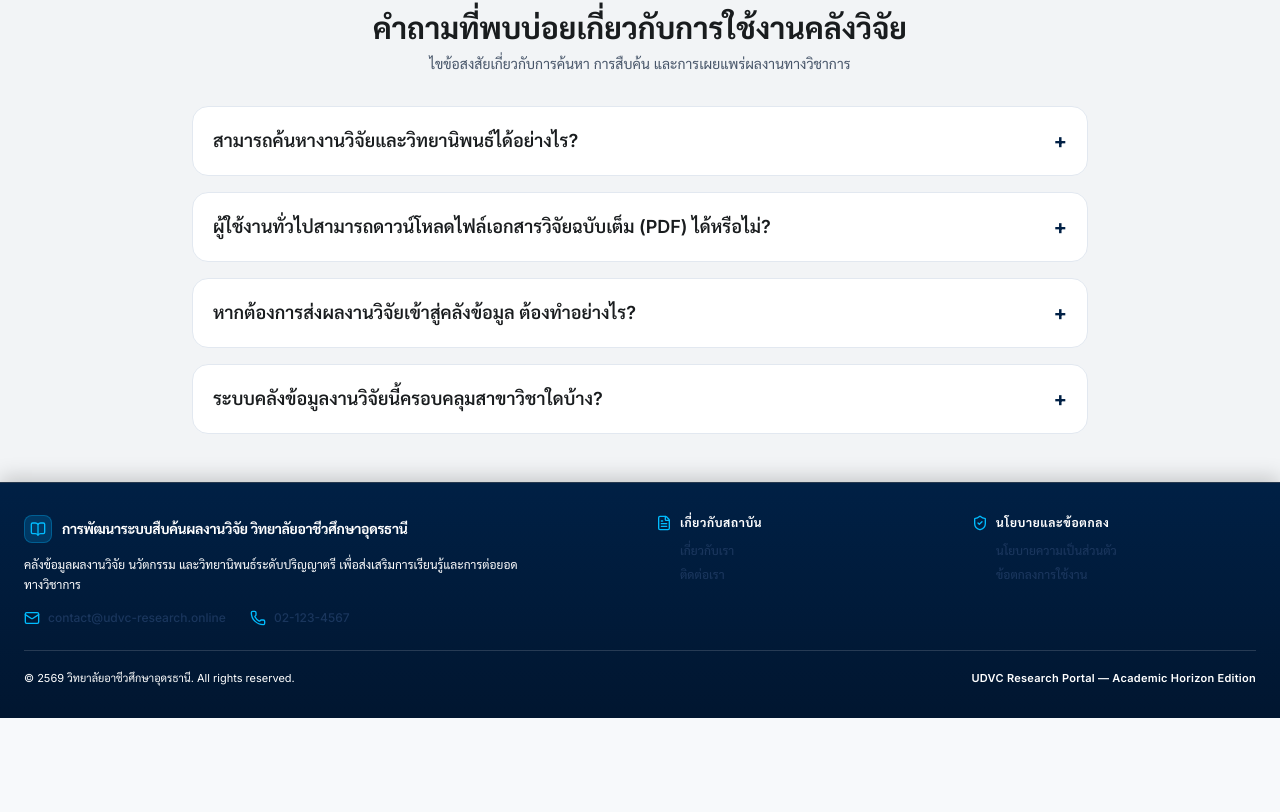
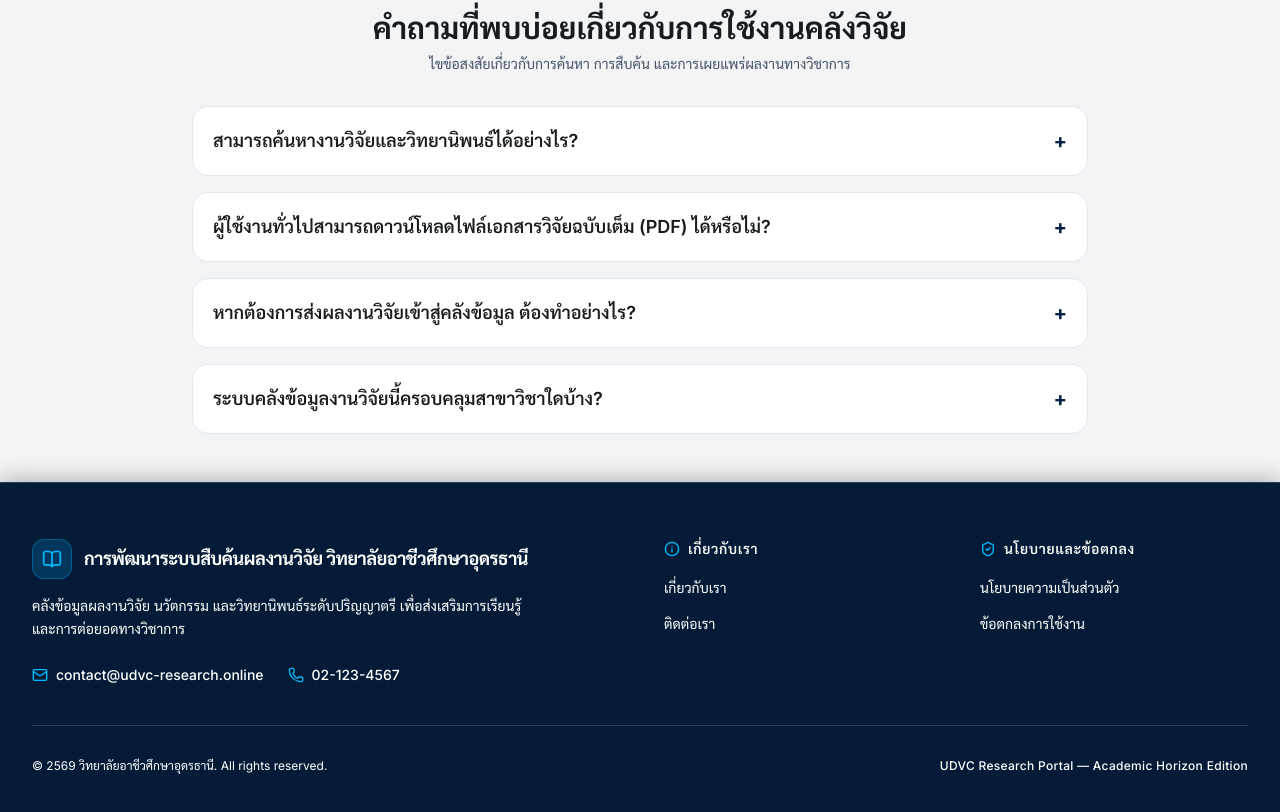
Before and after one commit to USer99pro/final_project_FontEnd, a React (Vite) app: page / in a window 1280 px wide. Shown: the part 2170-2982 px from the top of the page. Before the commit the page ends 2888 px from the top, so only its background shows below. Built offline with nearby package versions, Linux system fonts and the light colour scheme; no server answers.

Commit message:
feat: add public footer component with navigation and contact information

```diff
--- a/src/components/public/PublicFooter.jsx
+++ b/src/components/public/PublicFooter.jsx
@@ -1,87 +1,119 @@
 import { Link } from 'react-router-dom';
-import { BookOpen, Mail, Phone, ShieldCheck, FileText } from 'lucide-react';
+import { BookOpen, Mail, Phone, Info, ShieldCheck } from 'lucide-react';
 
 /**
- * PublicFooter — Academic Intelligence design following DESIGN Footer.md guidelines (Pure White List Items)
+ * PublicFooter — Modern Academic Research Portal Footer
+ * Compliant with udvc_research_portal_footer_spec.md
  */
 export default function PublicFooter() {
   const currentYear = new Date().getFullYear() + 543;
 
   return (
-    <footer className="bg-gradient-to-b from-[#002045] to-[#011630] text-white w-full mt-auto border-t border-white/15 shadow-[0_-4px_20px_rgba(0,0,0,0.2)] text-xs">
-      <div className="max-w-7xl mx-auto px-4 md:px-6 py-6 md:py-8">
-        {/* Main Grid: 3 Columns */}
-        <div className="grid grid-cols-1 md:grid-cols-12 gap-8 pb-6 border-b border-white/15 items-start">
+    <footer className="bg-[#031B36] text-white w-full mt-auto border-t border-white/15 shadow-[0_-4px_20px_rgba(0,0,0,0.25)] [&_a]:text-white">
+      <div className="max-w-7xl mx-auto px-4 sm:px-6 lg:px-8 py-10 md:py-14">
+        {/* Main Grid: Brand (6 cols), About (3 cols), Policy (3 cols) */}
+        <div className="grid grid-cols-1 md:grid-cols-12 gap-8 lg:gap-12 pb-8 md:pb-10 border-b border-white/15">
 
-          {/* Col 1: Institutional Branding & Contact Info (6 Cols) */}
-          <div className="md:col-span-6 flex flex-col gap-3">
-            <div className="flex items-center gap-2.5 font-bold text-sm text-white">
-              <div className="w-7 h-7 rounded-lg bg-sky-500/20 border border-sky-400/30 flex items-center justify-center text-sky-400 shrink-0">
-                <BookOpen className="w-4 h-4" />
+          {/* Brand Section (6 Columns) */}
+          <div className="md:col-span-6 flex flex-col gap-4">
+            <div className="flex items-start sm:items-center gap-3">
+              <div className="w-10 h-10 rounded-xl bg-sky-500/20 border border-sky-400/30 flex items-center justify-center text-sky-400 shrink-0 shadow-inner">
+                <BookOpen className="w-5 h-5" aria-hidden="true" />
               </div>
-              <span className="text-white font-bold text-sm tracking-tight">
+              <h2 className="text-base sm:text-lg font-bold text-white tracking-tight leading-snug">
                 การพัฒนาระบบสืบค้นผลงานวิจัย วิทยาลัยอาชีวศึกษาอุดรธานี
-              </span>
+              </h2>
             </div>
 
-            <p className="text-white text-xs leading-relaxed max-w-lg font-normal">
+            <p className="text-white text-sm leading-relaxed max-w-lg font-normal">
               คลังข้อมูลผลงานวิจัย นวัตกรรม และวิทยานิพนธ์ระดับปริญญาตรี เพื่อส่งเสริมการเรียนรู้และการต่อยอดทางวิชาการ
             </p>
 
-            <div className="flex flex-wrap items-center gap-x-6 gap-y-2 pt-1 text-xs text-white">
-              <span className="inline-flex items-center gap-2 text-white">
-                <Mail className="w-4 h-4 text-sky-400" />
-                <a href="mailto:contact@udvc-research.online" className="text-white hover:text-sky-300 transition-colors font-medium">
+            {/* Contact Information */}
+            <address className="not-italic flex flex-col sm:flex-row sm:flex-wrap items-start sm:items-center gap-x-6 gap-y-2.5 pt-2 text-sm text-white">
+              <div className="inline-flex items-center gap-2">
+                <Mail className="w-4 h-4 text-sky-400 shrink-0" aria-hidden="true" />
+                <a
+                  href="mailto:contact@udvc-research.online"
+                  className="!text-white hover:!text-sky-300 font-medium transition-colors duration-200 break-all focus-visible:outline-none focus-visible:ring-2 focus-visible:ring-sky-400 focus-visible:ring-offset-2 focus-visible:ring-offset-[#031B36] rounded"
+                >
                   contact@udvc-research.online
                 </a>
-              </span>
-              <span className="inline-flex items-center gap-2 text-white">
-                <Phone className="w-4 h-4 text-sky-400" />
-                <a href="tel:021234567" className="text-white hover:text-sky-300 transition-colors font-medium">
+              </div>
+              <div className="inline-flex items-center gap-2">
+                <Phone className="w-4 h-4 text-sky-400 shrink-0" aria-hidden="true" />
+                <a
+                  href="tel:021234567"
+                  className="!text-white hover:!text-sky-300 font-medium transition-colors duration-200 focus-visible:outline-none focus-visible:ring-2 focus-visible:ring-sky-400 focus-visible:ring-offset-2 focus-visible:ring-offset-[#031B36] rounded"
+                >
                   02-123-4567
                 </a>
-              </span>
               </div>
+            </address>
           </div>
 
-          {/* Col 2: About Navigation (3 Cols) */}
-          <div className="md:col-span-3 flex flex-col gap-3">
-            <span className="font-bold text-xs text-white uppercase tracking-wider flex items-center gap-2">
-              <FileText className="w-4 h-4 text-sky-400" />
-              เกี่ยวกับสถาบัน
-            </span>
-            <div className="flex flex-col gap-2 pl-6">
-              <Link to="/about" className="text-white hover:text-sky-300 hover:underline transition-colors font-medium">
+          {/* About Section (3 Columns) */}
+          <nav className="md:col-span-3 flex flex-col gap-4" aria-label="เกี่ยวกับเรา">
+            <h3 className="font-semibold text-sm text-white uppercase tracking-wider flex items-center gap-2">
+              <Info className="w-4 h-4 text-sky-400" aria-hidden="true" />
+              เกี่ยวกับเรา
+            </h3>
+            <ul className="flex flex-col gap-2.5">
+              <li>
+                <Link
+                  to="/about"
+                  className="text-sm !text-white hover:!text-sky-300 transition-colors duration-200 inline-block py-0.5 focus-visible:outline-none focus-visible:ring-2 focus-visible:ring-sky-400 focus-visible:ring-offset-2 focus-visible:ring-offset-[#031B36] rounded"
+                >
                   เกี่ยวกับเรา
                 </Link>
-              <Link to="/contact" className="text-white hover:text-sky-300 hover:underline transition-colors font-medium">
+              </li>
+              <li>
+                <Link
+                  to="/contact"
+                  className="text-sm !text-white hover:!text-sky-300 transition-colors duration-200 inline-block py-0.5 focus-visible:outline-none focus-visible:ring-2 focus-visible:ring-sky-400 focus-visible:ring-offset-2 focus-visible:ring-offset-[#031B36] rounded"
+                >
                   ติดต่อเรา
                 </Link>
-            </div>
-          </div>
+              </li>
+            </ul>
+          </nav>
 
-          {/* Col 3: Legal & Policy (3 Cols) */}
-          <div className="md:col-span-3 flex flex-col gap-3">
-            <span className="font-bold text-xs text-white uppercase tracking-wider flex items-center gap-2">
-              <ShieldCheck className="w-4 h-4 text-sky-400" />
+          {/* Policy Section (3 Columns) */}
+          <nav className="md:col-span-3 flex flex-col gap-4" aria-label="นโยบายและข้อตกลง">
+            <h3 className="font-semibold text-sm text-white uppercase tracking-wider flex items-center gap-2">
+              <ShieldCheck className="w-4 h-4 text-sky-400" aria-hidden="true" />
               นโยบายและข้อตกลง
-            </span>
-            <div className="flex flex-col gap-2 pl-6">
-              <Link to="/privacy" className="text-white hover:text-sky-300 hover:underline transition-colors font-medium">
+            </h3>
+            <ul className="flex flex-col gap-2.5">
+              <li>
+                <Link
+                  to="/privacy"
+                  className="text-sm !text-white hover:!text-sky-300 transition-colors duration-200 inline-block py-0.5 focus-visible:outline-none focus-visible:ring-2 focus-visible:ring-sky-400 focus-visible:ring-offset-2 focus-visible:ring-offset-[#031B36] rounded"
+                >
                   นโยบายความเป็นส่วนตัว
                 </Link>
-              <Link to="/terms" className="text-white hover:text-sky-300 hover:underline transition-colors font-medium">
+              </li>
+              <li>
+                <Link
+                  to="/terms"
+                  className="text-sm !text-white hover:!text-sky-300 transition-colors duration-200 inline-block py-0.5 focus-visible:outline-none focus-visible:ring-2 focus-visible:ring-sky-400 focus-visible:ring-offset-2 focus-visible:ring-offset-[#031B36] rounded"
+                >
                   ข้อตกลงการใช้งาน
                 </Link>
-            </div>
-          </div>
+              </li>
+            </ul>
+          </nav>
 
         </div>
 
-        {/* Bottom Copyright & System Identification */}
-        <div className="pt-5 flex flex-col sm:flex-row justify-between items-center gap-3 text-[11px] text-white">
-          <p className="text-white">© {currentYear} วิทยาลัยอาชีวศึกษาอุดรธานี. All rights reserved.</p>
-          <span className="font-semibold text-white tracking-wide">UDVC Research Portal — Academic Horizon Edition</span>
+        {/* Footer Bottom Bar */}
+        <div className="pt-6 md:pt-8 flex flex-col sm:flex-row justify-between items-center gap-3 text-xs text-white">
+          <p className="text-center sm:text-left text-white font-normal">
+            © {currentYear} วิทยาลัยอาชีวศึกษาอุดรธานี. All rights reserved.
+          </p>
+          <span className="font-medium tracking-wide text-white text-center sm:text-right">
+            UDVC Research Portal — Academic Horizon Edition
+          </span>
         </div>
       </div>
     </footer>
```
Lines whose indentation alone changed are shown as unchanged.
